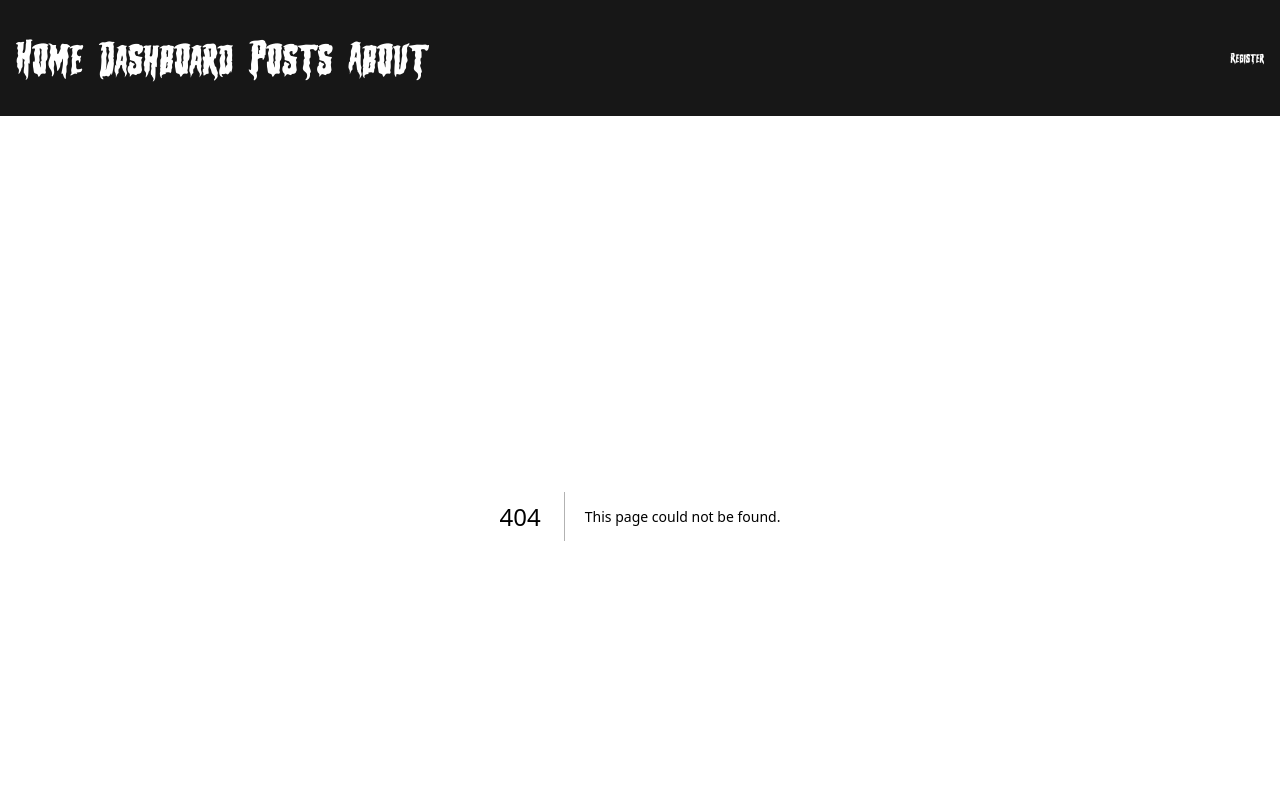
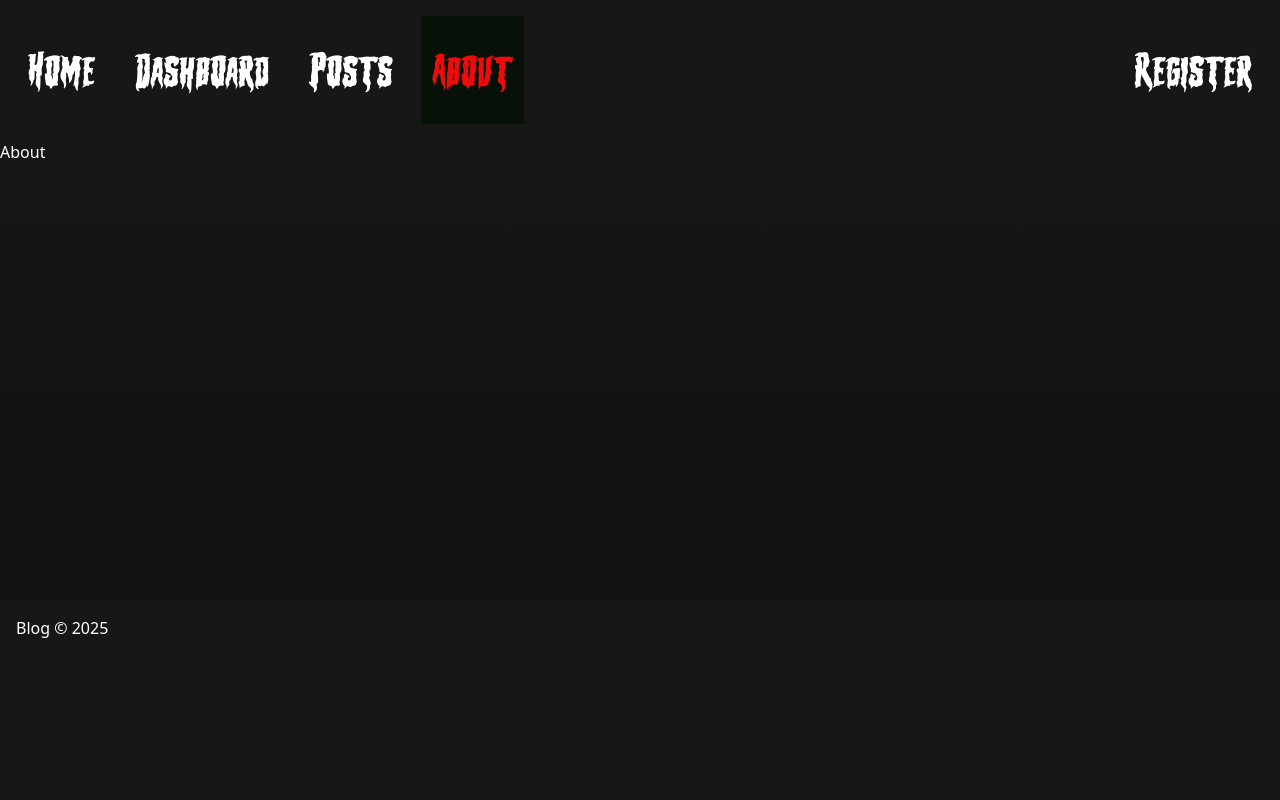
Before and after one commit to guitar6029/myblog, a Next.js app: page /about in a window 1280 px wide. Before the commit this address had no page. Shown: the top 800 px of the page. Built offline with nearby package versions, Linux system fonts and the light colour scheme.

Commit message:
added about, posts page, posts layout, updated active link styles

```diff
--- /dev/null
+++ b/src/app/about/page.tsx
@@ -0,0 +1,7 @@
+export default function About(){
+    return (
+        <div>
+            <h1>About</h1>
+        </div>
+    )
+}
--- a/src/app/globals.scss
+++ b/src/app/globals.scss
@@ -17,8 +17,16 @@ body {
 
 .link-text{
     font-size: 3.5rem;
-    transition: all 0.2s ease-in-out;
+    padding: .75rem;
+    transition: all 0.2s ease-in;
+    background: transparent;
     &:hover{
         color: #f6fa12;
     }
 }
+
+.active {
+    transition: all 0.2s ease-in;
+    background: #081108;
+    color:#ec0c0c;
+}
--- /dev/null
+++ b/src/app/posts/layout.tsx
@@ -0,0 +1,7 @@
+export default function PostsLayout({
+  children,
+}: {
+  children: React.ReactNode;
+}) {
+  return <div className="min-h-screen p-4" >{children}</div>;
+}
--- /dev/null
+++ b/src/app/posts/page.tsx
@@ -0,0 +1,8 @@
+export default function Posts() {
+    return (
+        <div>
+            <h1>Posts</h1>
+        </div>
+    )
+
+}
--- a/src/components/Header/Header.tsx
+++ b/src/components/Header/Header.tsx
@@ -1,19 +1,44 @@
-import Link from "next/link";
+"use client";
 import { farwrith } from "@/fonts/fonts";
+import MyLink from "../Link/MyLink";
+
+export default function Header() {
 
 
+  const myLinks = [
+    {
+      linkPath: "/",
+      text: "Home"
+    },
+    {
+      linkPath: "/dashboard",
+      text: "Dashboard"
+    },
+    {
+      linkPath: "/posts",
+      text: "Posts"
+    },
+    {
+      linkPath: "/about",
+      text: "About"
+    },
+    {
+      linkPath: "/register",
+      text: "Register"
+    }
+  ]
 
-export default function Header() {
   return (
     <header className={`${farwrith.className} flex flex-row justify-between items-center p-4 bg-neutral-900 gap-2 text-white`}>
       <div className="flex flex-row items-center gap-4">
-        <Link href="/" className="link-text">Home</Link>
-        <Link href="/dashboard" className="link-text">Dashboard</Link>
-        <Link href="/posts" className="link-text">Posts</Link>
-        <Link href="/about" className="link-text">About</Link>
+        {myLinks.slice(0, 4).map((link, index) => (
+          <MyLink key={index} linkPath={link.linkPath} text={link.text} />
+        ))}
       </div>
       <div className="flex flex-row items-center gap-2">
-        <Link href="/register">Register</Link>
+        {myLinks.splice(-1).map((link, index) => (
+          <MyLink key={index} linkPath={link.linkPath} text={link.text} />
+        ))}
       </div>
     </header>
   );
--- /dev/null
+++ b/src/components/Link/MyLink.tsx
@@ -0,0 +1,15 @@
+import Link from "next/link";
+import { usePathname } from "next/navigation";
+
+
+type LinkProps = {
+    linkPath: string, // Update 'linkpath' to 'linkPath'
+    text: string
+}
+
+export default function MyLink({linkPath, text} : LinkProps) {
+    const pathname = usePathname();
+    return (
+        <Link href={linkPath} className={`link-text ${pathname === linkPath ? "active" : ""}`}>{text}</Link>
+    )
+}
```
